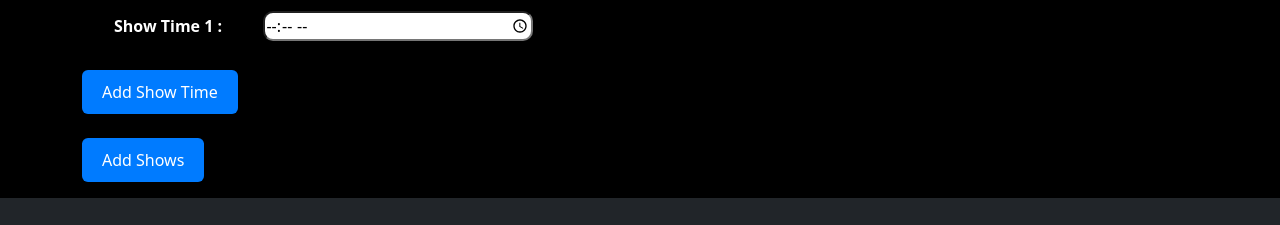
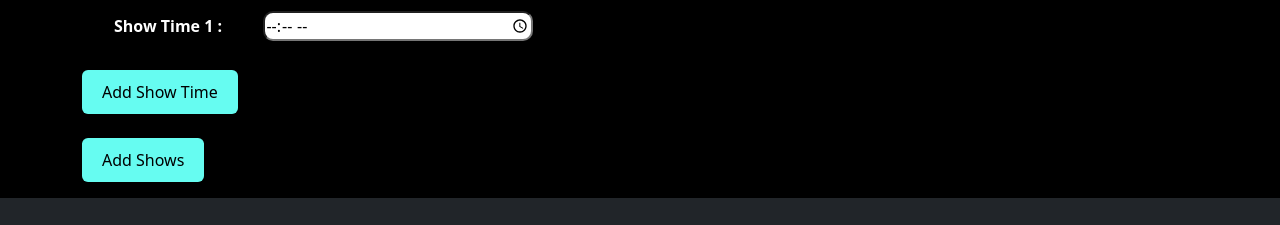
Before and after one commit to RujutaK03/MERN_Project, a React (Create React App) app: page /AddShows in a window 1280 px wide. Shown: the part 366-591 px from the top of the page. Built offline with nearby package versions, Linux system fonts and the light colour scheme; no server answers.

Commit message:
Update style1.css

```diff
--- a/src/components/style1.css
+++ b/src/components/style1.css
@@ -187,3 +187,15 @@ button.signin1{
    border: 0;
    padding:10px;
 }
+.add{
+   background-color: #66fcf1;
+   color: black;
+}
+.add:hover{
+   background-color: blue;
+   color: white;
+}
+table.tab{
+   border-color: aliceblue;
+   border-width: 3px;
+}
```
